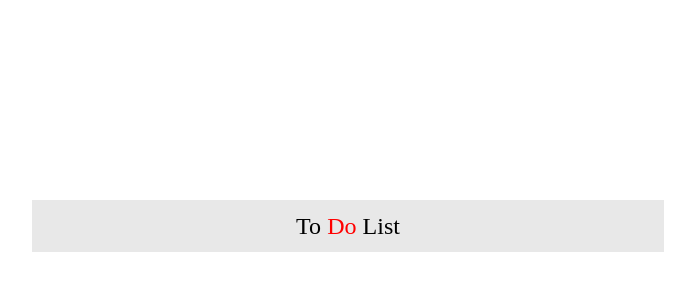
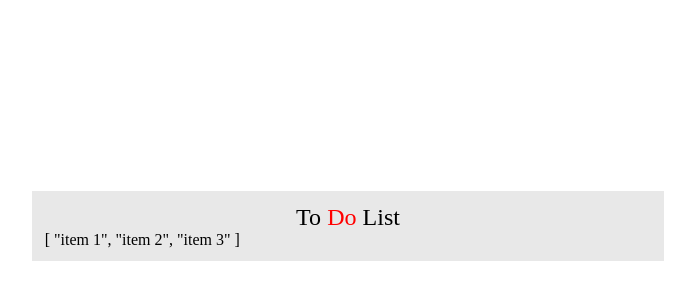
Before and after one commit to abirbhattacharya82/Todo, a Vue app: page / in a window 1280 px wide. Shown: the part 182-482 px from the top of the page, without its empty margins (292-987 px from the left). Built offline with nearby package versions, Linux system fonts and the light colour scheme.

Commit message:
Sending an Array

```diff
--- a/src/components/MainContainer/MainContainer.vue
+++ b/src/components/MainContainer/MainContainer.vue
@@ -1,16 +1,20 @@
 <template>
     <div class="MainContainer">
         <Title></Title>
+        <TodoList v-bind:todo_list="['item 1','item 2', 'item 3']" />
     </div>
 
 </template>
 
 <script>
 import Title from '../ContainerTitle/ContainerTitle.vue';
+import TodoList from '../TodoList/TodoList.vue';
 export default
 {
+    name:'MainContainer',
     components:{
-        Title
+        Title,
+        TodoList
     }
 }
 </script>
--- /dev/null
+++ b/src/components/TodoList/TodoList.vue
@@ -0,0 +1,16 @@
+<template>
+    <div class="List">
+        {{ todo_list }}
+    </div>
+</template>
+
+<script>
+export default
+{
+    name:'TodoList',
+    props:
+    {
+        todo_list:Array
+    }
+}
+</script>
```
Also changed, not shown: src/components/HelloWorld.vue (deleted, +0 -14 lines).
